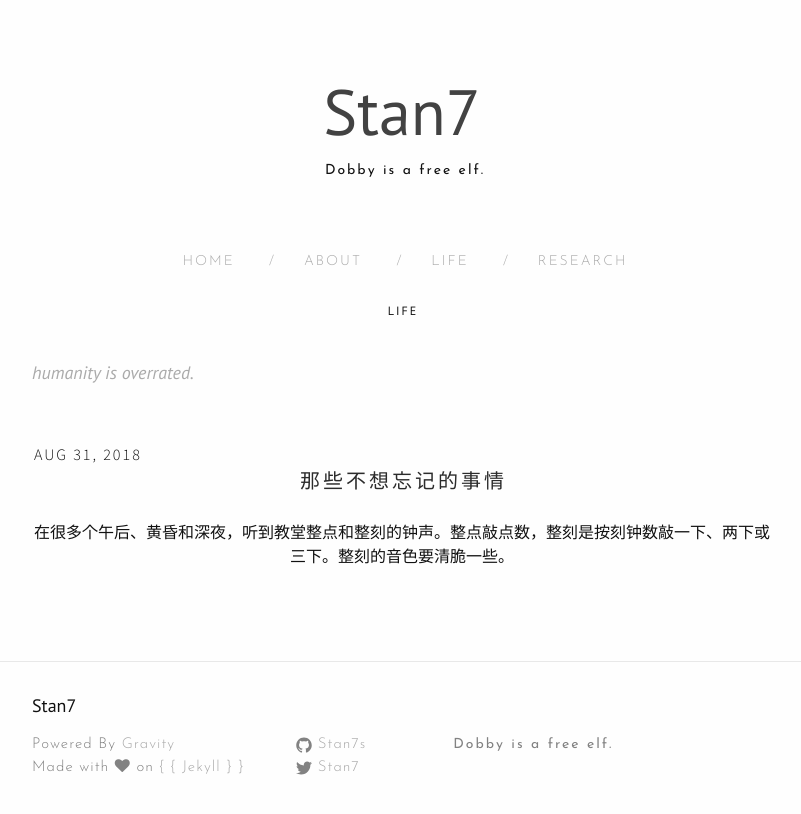
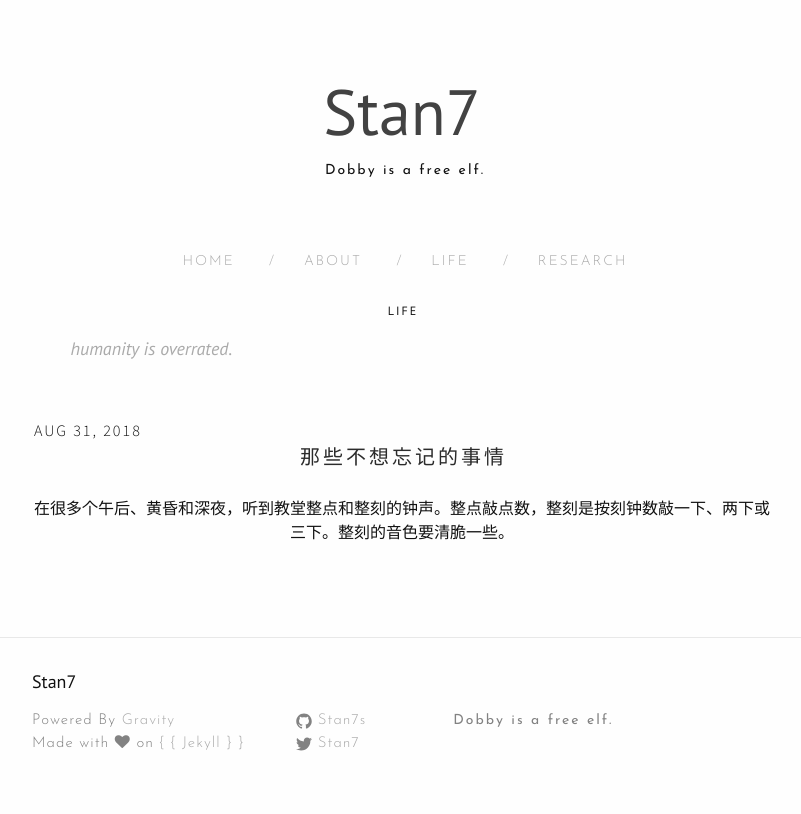
Before and after one commit to Stan7s/stan7s.github.io, a Jekyll site: the page built from life.md, in a window 1280 px wide. Shown: the top 814 px of the page, without its empty margins (238-1039 px from the left). Built offline with Jekyll 4.4.1, drawn with Linux system fonts in a browser that asks for light colours; nearby versions of some CDN libraries.

Commit message:
Update page.html

```diff
--- a/_layouts/page.html
+++ b/_layouts/page.html
@@ -9,7 +9,7 @@
 
   {%if page.tagline%}
   <div class="tagline">
-  <p class="page-title">{{page.title}}</p> <br/><span class="page-tagline"><em>{{page.tagline}}</em></span>
+  <p class="page-title">{{page.title}}</p> &emsp; &emsp; <span class="page-tagline"><em>{{page.tagline}}</em></span>
   </div>
   {% endif %}
 
```
